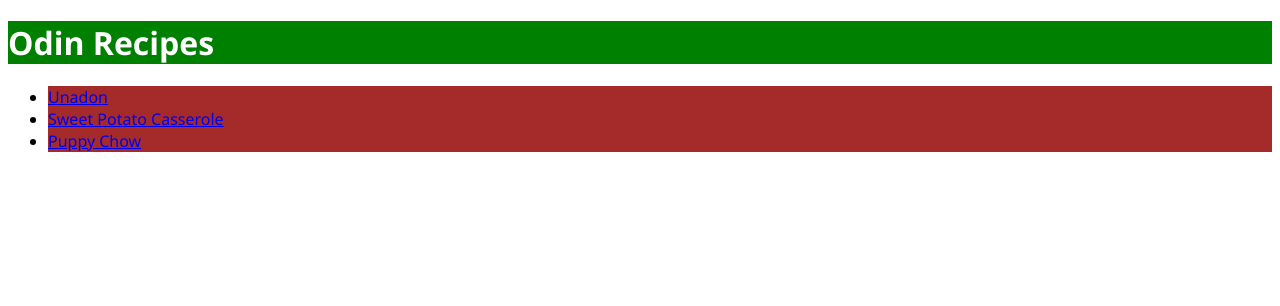
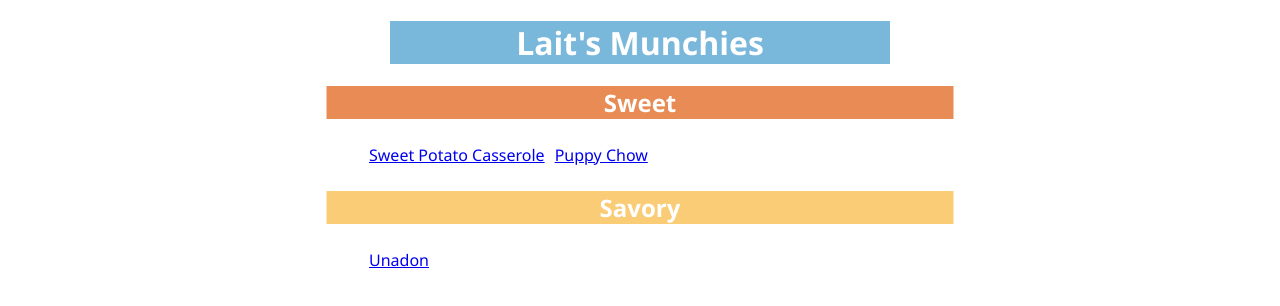
Before and after one commit to MK-DlR/odin-recipes, a plain HTML site: page index.html in a window 1280 px wide. Drawn offline with Linux system fonts and the light colour scheme.

Commit message:
Updated CSS to have colored + center aligned header elements and new main header title content. Lists changed to inline + also centered.

```diff
--- a/index.html
+++ b/index.html
@@ -7,11 +7,21 @@
         </head>
 
         <body>
-            <h1>Odin Recipes</h1>
-            <ul>
-                <li><a href="./recipes/unadon.html" target="_blank" rel="noopener noreferrer">Unadon</a></li>
-                <li><a href="./recipes/sweetpotatocass.html" target="_blank" rel="noopener noreferrer">Sweet Potato Casserole</a></li>
-                <li><a href="./recipes/puppychow.html" target="_blank" rel="noopener noreferrer">Puppy Chow</a></li>
-            </ul>
+            <div class="topper">
+                <h1>Lait's Munchies</h1>
+            </div>
+            <div class="sweet">
+                <h2>Sweet</h2>
+            </div>
+                    <ul>
+                        <li><a href="./recipes/sweetpotatocass.html" target="_blank" rel="noopener noreferrer">Sweet Potato Casserole</a></li>
+                        <li><a href="./recipes/puppychow.html" target="_blank" rel="noopener noreferrer">Puppy Chow</a></li>
+                    </ul>
+            <div class="savory">
+                <h2>Savory</h2>
+            </div>
+                    <ul>
+                        <li><a href="./recipes/unadon.html" target="_blank" rel="noopener noreferrer">Unadon</a></li>
+                    </ul>
         </body>
     </html>
--- a/styles.css
+++ b/styles.css
@@ -1,12 +1,39 @@
-h1 {
-    background-color: green;
-    color: white;
-}
-
 body {
     font-family:'Segoe UI', Tahoma, Geneva, Verdana, sans-serif;
 }
 
+div {
+    text-align: center;
+    color: white;
+    margin: 5px;
+}
+
+.topper {
+    background-color: #79b7db;
+    width: 500px;
+    margin-left: 50%;
+    transform: translate(-50%, 0);
+}
+
+.sweet {
+    background-color: #e98b55;
+    margin-left: 50%;
+    transform: translate(-50%, 0);
+}
+
+.savory {
+    background-color: #facc75;
+    margin-left: 50%;
+    transform: translate(-50%, 0);
+}
+
+ul {
+    display: flex;
+    list-style: none;
+    margin-left: 50%;
+    transform: translate(-50%, 0);
+}
+
 li {
-    background-color: brown;
+    padding: 5px;
 }
```
